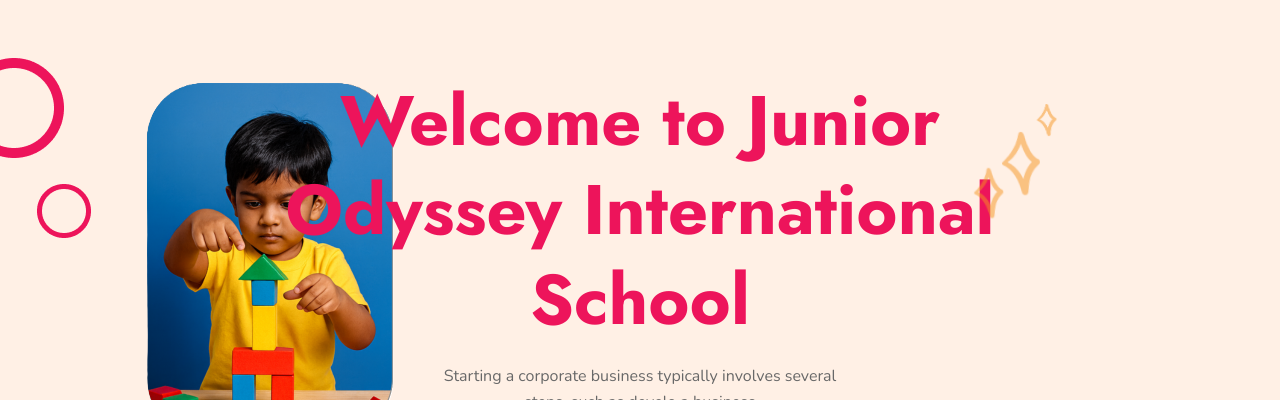
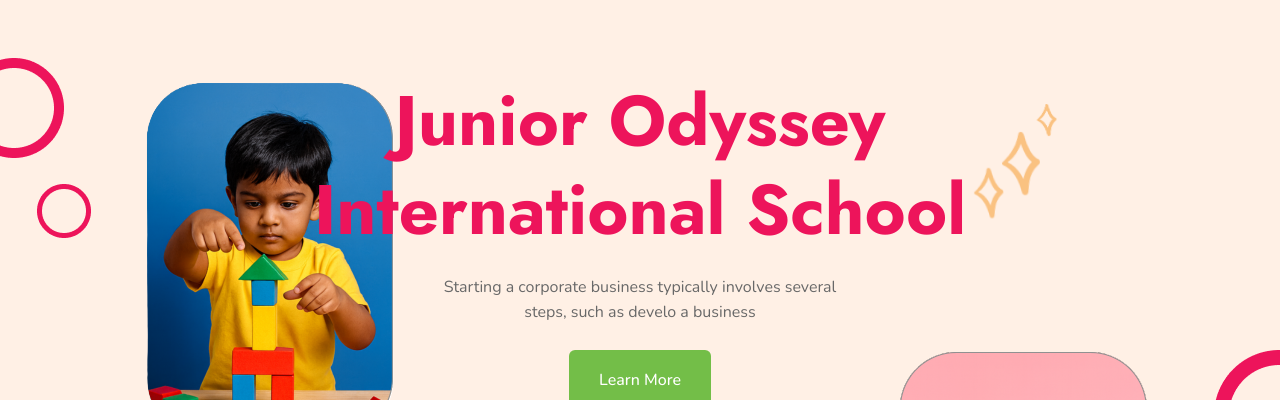
Before and after one commit to trendsandtactics/jois, a React (Vite) app: page / in a window 1280 px wide. Shown: the part 162-562 px from the top of the page. Built offline with nearby package versions, Linux system fonts and the light colour scheme.

Commit message:
Update heroOne.jsx

```diff
--- a/src/components/sections/heros/heroOne.jsx
+++ b/src/components/sections/heros/heroOne.jsx
@@ -17,7 +17,7 @@ const HeroOne = () => {
       <div className="container relative">
         <div className="flex flex-col items-center text-center relative z-10">
           <Title size={"7.5xl"} className={"font-normal max-w-[776px]"}>
-            <span className="font-bold"></span> <span className="font-bold text-destructive-foreground">Welcome to Junior Odyssey International School</span>
+             <span className="font-bold text-destructive-foreground">Junior Odyssey International School</span>
           </Title>
 
           <div className="flex absolute right-[87px] top-14 animate-skw">
```
